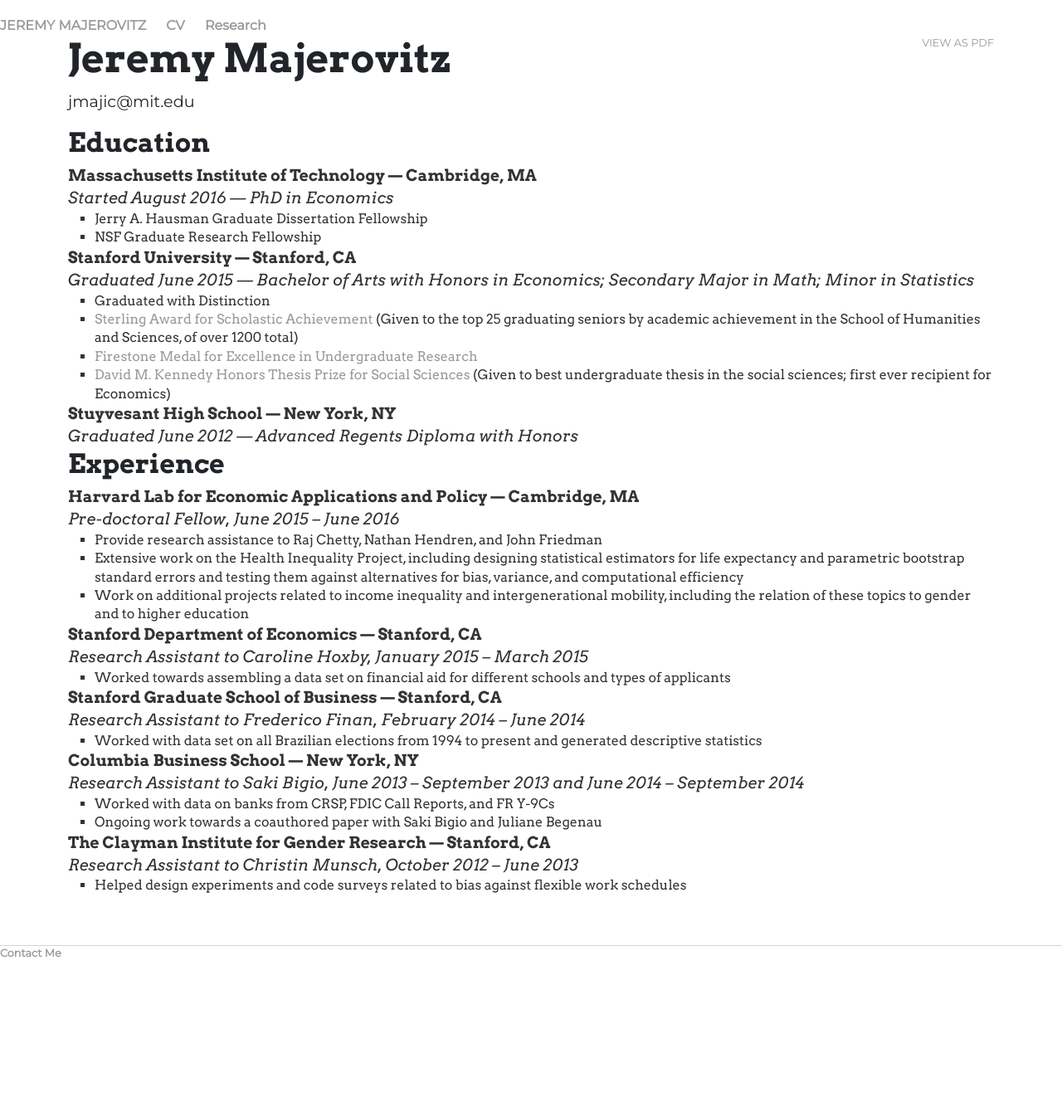
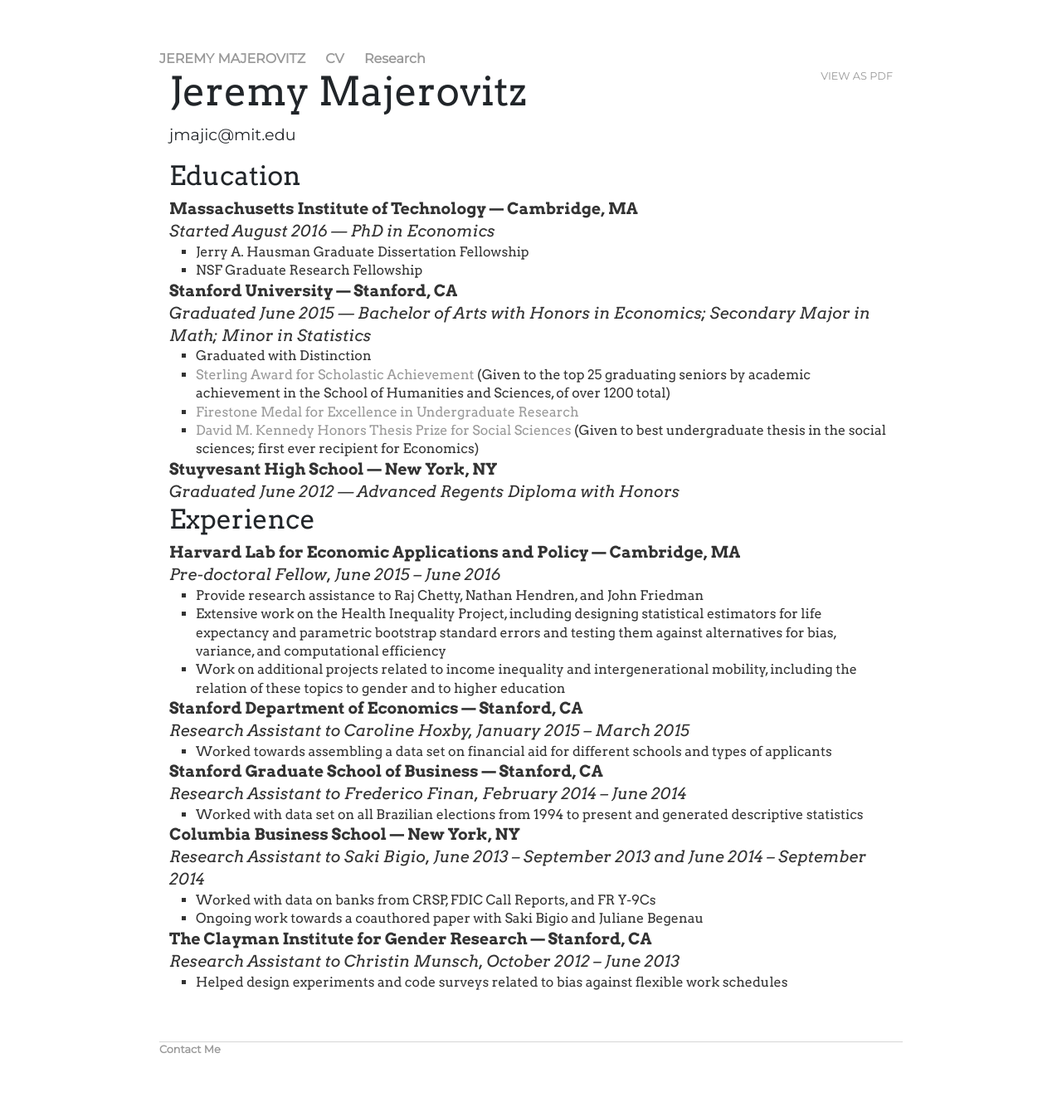
Before and after one commit to jmajic/jmajic.github.io, a Jekyll site: the page built from cv/index.html, in a window 1280 px wide. Shown: the whole page at 83% size. Built offline with Jekyll 4.4.1, drawn with Linux system fonts in a browser that asks for light colours; before the commit the page ends 1198 px from its top, so only the background shows below that.

Commit message:
Try to fix margins and sizing

```diff
--- a/css/main.css
+++ b/css/main.css
@@ -1,7 +1,7 @@
 @import url('https://fonts.googleapis.com/css2?family=Arvo:ital,wght@0,400;0,700;1,400;1,700&display=swap');
 @import url(http://fonts.googleapis.com/css?family=Montserrat);
 
-body { padding-top: 20px; padding-bottom: 40px; font-family: 'Arvo', Georgia, Times; font-size: 16px; }
+body { margin: 60px auto; width: 70%; font-family: 'Arvo', Georgia, Times; font-size: 16px; }
 
 a { text-decoration: none; color: #999; }
 a:hover { text-decoration: underline; }
@@ -10,8 +10,8 @@
 p { margin-bottom: 0; }
 ul { margin: 0; list-style-type: square; }
 
-/* h1, h2, h3, h4 { font-family: 'Montserrat', 'Arial', 'Sans-Serif'; } */
-h1, h2, h3, h4, h5, h6, .h1, .h2, .h3, .h4, .h5, .h6 { font-family: 'Arvo', Georgia, Times; font-weight: 700;}
+h1, h2, h3, h4 { font-family: 'Arvo', 'Arial', 'Sans-Serif'; }
+/* h1, h2, h3, h4, h5, h6, .h1, .h2, .h3, .h4, .h5, .h6 { font-family: 'Arvo', Georgia, Times; font-weight: 700;} */
 h1 { font-size: 3em;  }
 h2 { font-size: 2.7em; }
 h3 { font-size: 2.3em; }
```
